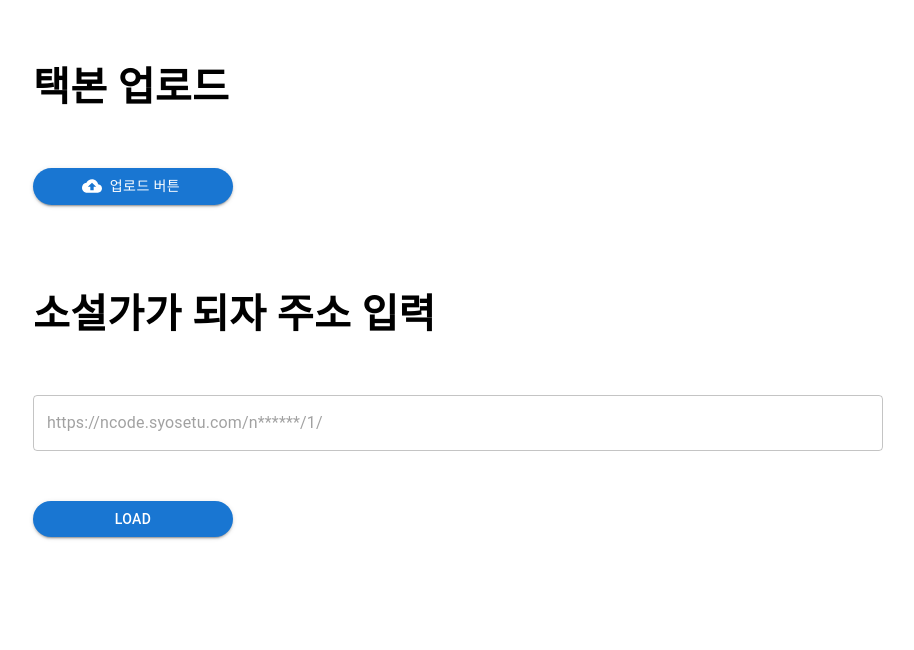
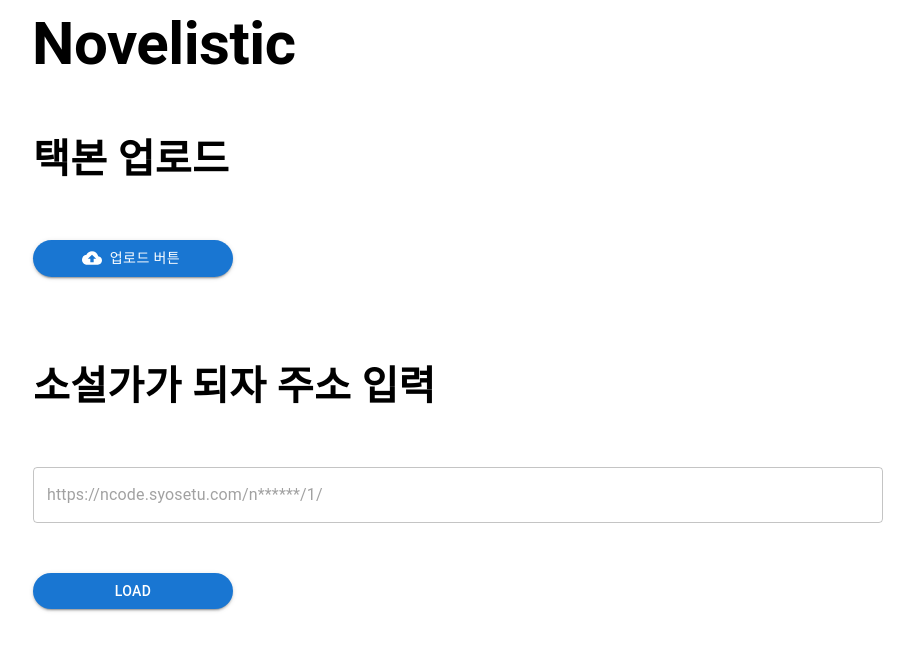
Before and after one commit to jihan-kim99/Novelistic, a Next.js app: page / in a window 1280 px wide. Shown: the top 650 px of the page, without its empty margins (25-939 px from the left). Built offline with nearby package versions, Linux system fonts and the light colour scheme.

Commit message:
push from zsh

```diff
--- a/app/page.tsx
+++ b/app/page.tsx
@@ -1,7 +1,7 @@
 "use client";
 
 import { useState } from "react";
-import { Box, Button, TextField, Typography } from "@mui/material";
+import { AppBar, Box, Button, Divider, TextField, Toolbar, Typography } from "@mui/material";
 import CloudUploadIcon from "@mui/icons-material/CloudUpload";
 
 import EPubViewer from "@/components/molecules/epubViewer";
@@ -56,7 +56,12 @@
   };
 
   return (
-    <Box component="main">
+    <Box component="main" sx={{ flexGrow: 1 }}>
+      <Toolbar>
+        <Typography variant="h2" fontWeight='bold' component="div" paddingLeft="25px" sx={{ flexGrow: 1 }}>
+          Novelistic
+        </Typography>
+      </Toolbar>
       {fileText ? (
         <EPubViewer
           fileText={fileText}
```
